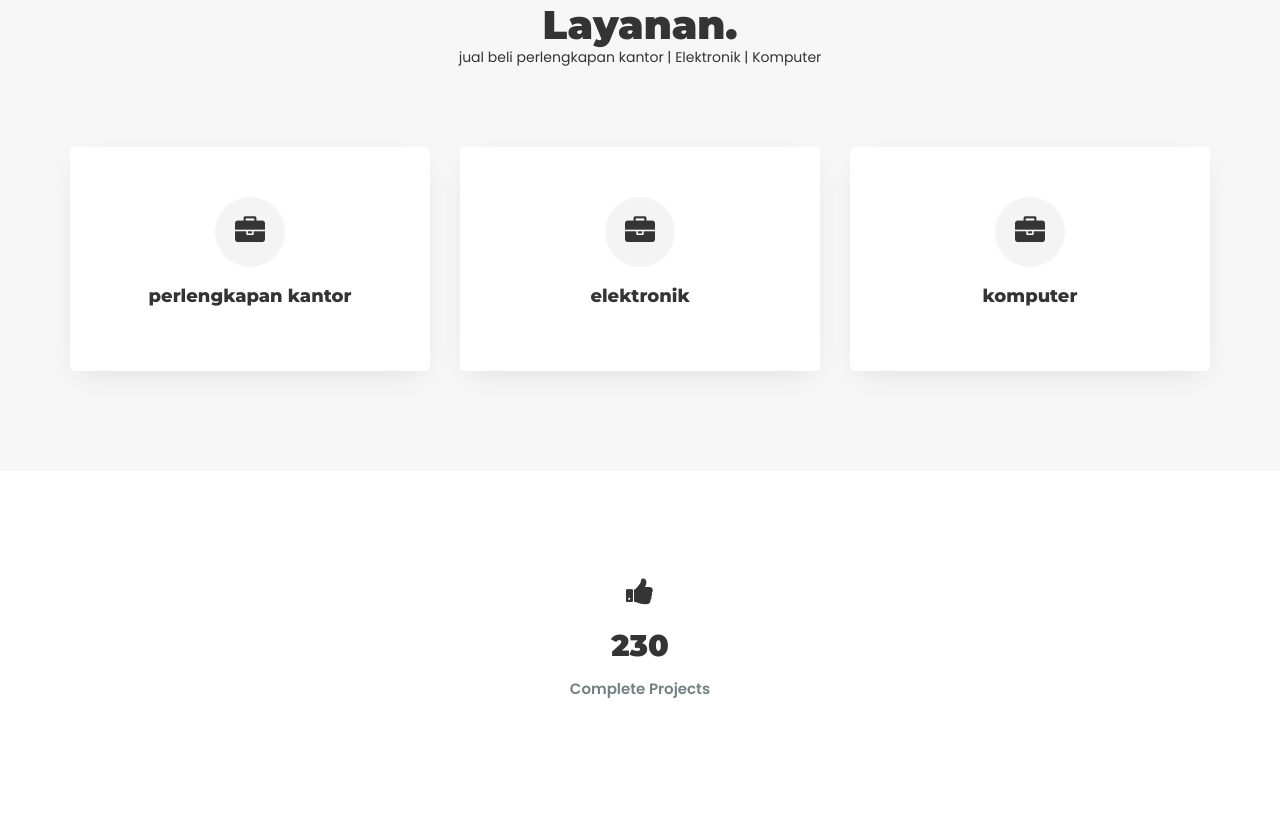
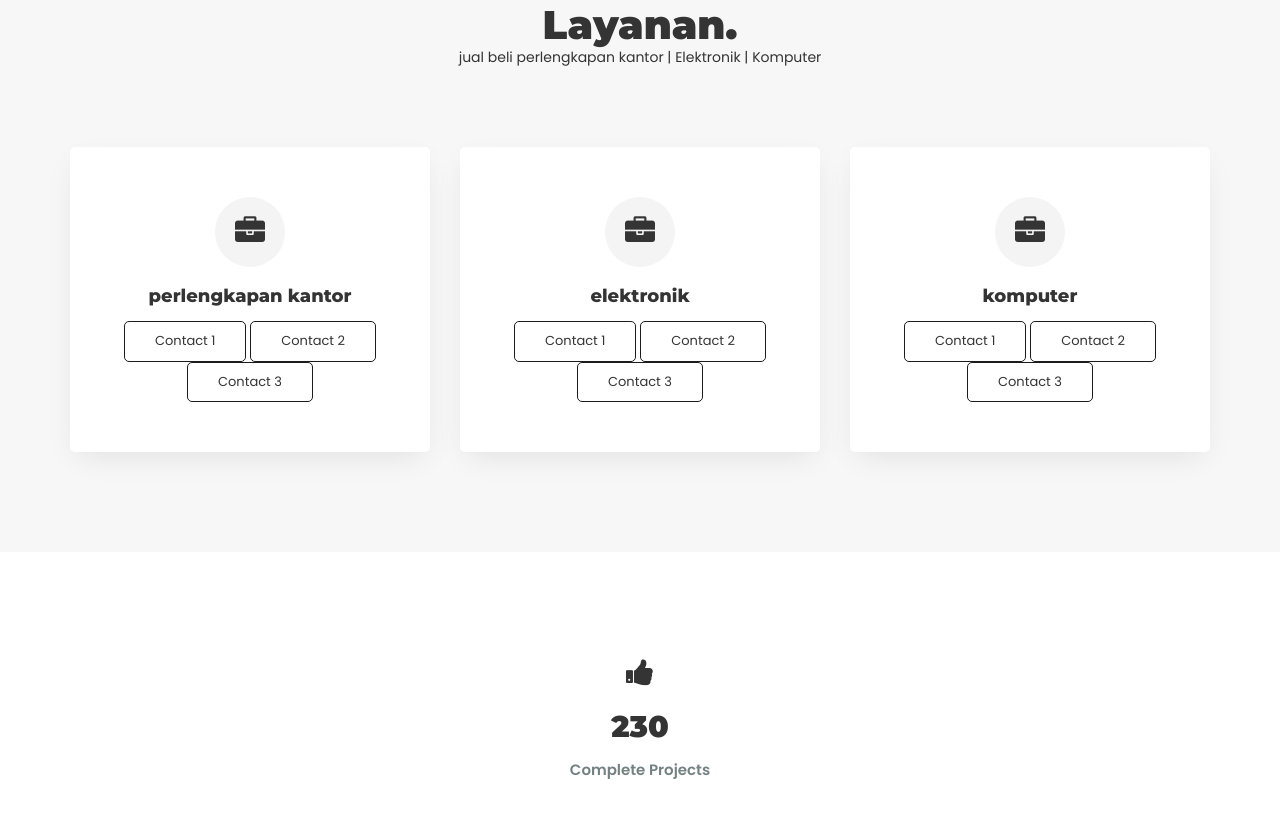
Before and after one commit to ptpatriagemilang/ptpatriagemilangjaya.github.io, a plain HTML site: page about.html in a window 1280 px wide. Shown: the part 1422-2240 px from the top of the page. Drawn offline with Linux system fonts and the light colour scheme.

Commit message:
Update about.html

```diff
--- a/about.html
+++ b/about.html
@@ -204,21 +204,45 @@
 						<div class="item">
 							<span class="icon"><li><i class="fa fa-briefcase" aria-hidden="true"></i></li></span>
 							<h6>perlengkapan kantor</h6>
-
+							<a href="https://wa.me/6281808707120?text=Hallo...%20PT%20Patria%20Gemilang%20Jaya">
+							<span class="buton">Contact 1</span>
+							</a>
+							<a href="https://wa.me/6281283652133?text=Hallo...%20PT%20Patria%20Gemilang%20Jaya" >
+								<span class="buton">Contact 2</span>
+							</a>
+							<a href="https://wa.me/6281289692500?text=Hallo...%20PT%20Patria%20Gemilang%20Jaya">
+								<span class="buton">Contact 3</span>
+							</a>
 						</div>
 					</div>
 					<div class="col-md-4">
 						<div class="item">
 							<span class="icon"><li><i class="fa fa-briefcase" aria-hidden="true"></i></li></span>
 							<h6>elektronik</h6>
-
+							<a href="https://wa.me/6281808707120?text=Hallo...%20PT%20Patria%20Gemilang%20Jaya">
+							<span class="buton">Contact 1</span>
+							</a>
+							<a href="https://wa.me/6281283652133?text=Hallo...%20PT%20Patria%20Gemilang%20Jaya" >
+								<span class="buton">Contact 2</span>
+							</a>
+							<a href="https://wa.me/6281289692500?text=Hallo...%20PT%20Patria%20Gemilang%20Jaya">
+								<span class="buton">Contact 3</span>
+							</a>
 						</div>
 					</div>
 					<div class="col-md-4">
 						<div class="item">
 							<span class="icon"><li><i class="fa fa-briefcase" aria-hidden="true"></i></li></span>
 							<h6>komputer</h6>
-
+							<a href="https://wa.me/6281808707120?text=Hallo...%20PT%20Patria%20Gemilang%20Jaya">
+							<span class="buton">Contact 1</span>
+							</a>
+							<a href="https://wa.me/6281283652133?text=Hallo...%20PT%20Patria%20Gemilang%20Jaya" >
+								<span class="buton">Contact 2</span>
+							</a>
+							<a href="https://wa.me/6281289692500?text=Hallo...%20PT%20Patria%20Gemilang%20Jaya">
+								<span class="buton">Contact 3</span>
+							</a>
 						</div>
 					</div>
 					</div>
```
